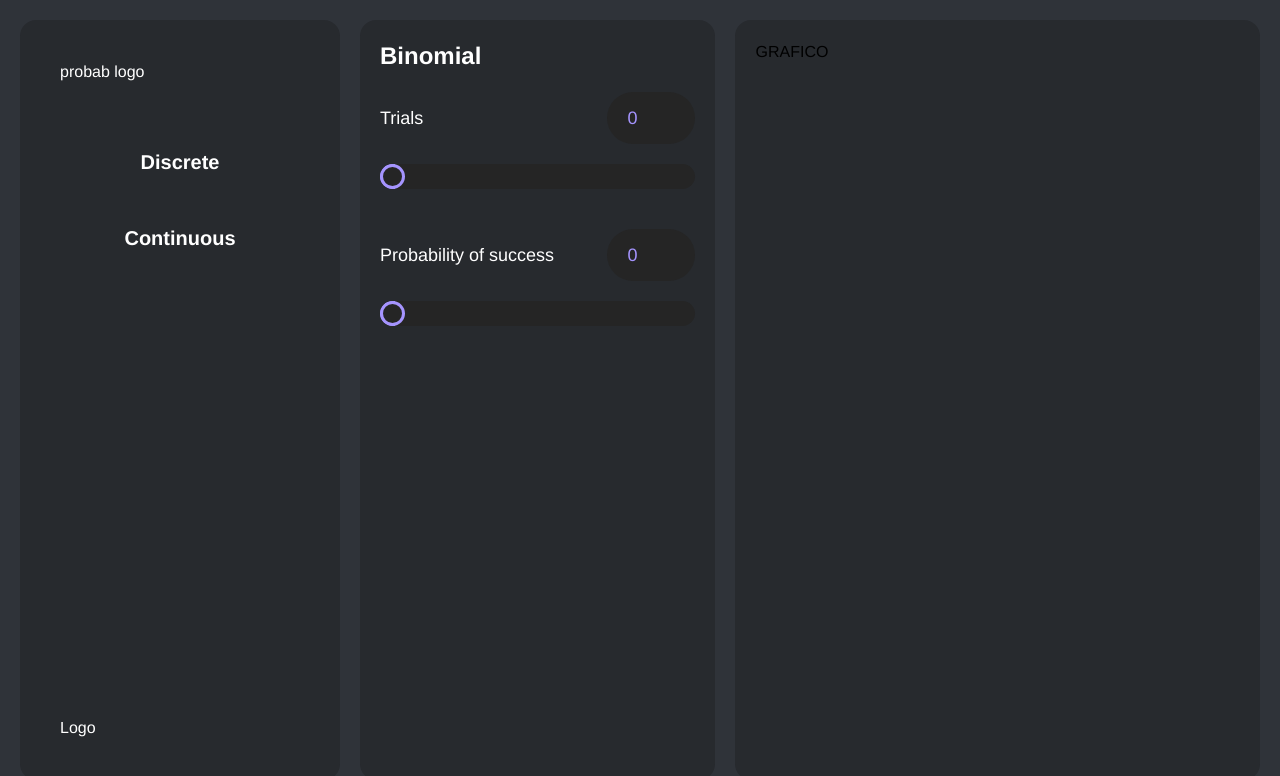
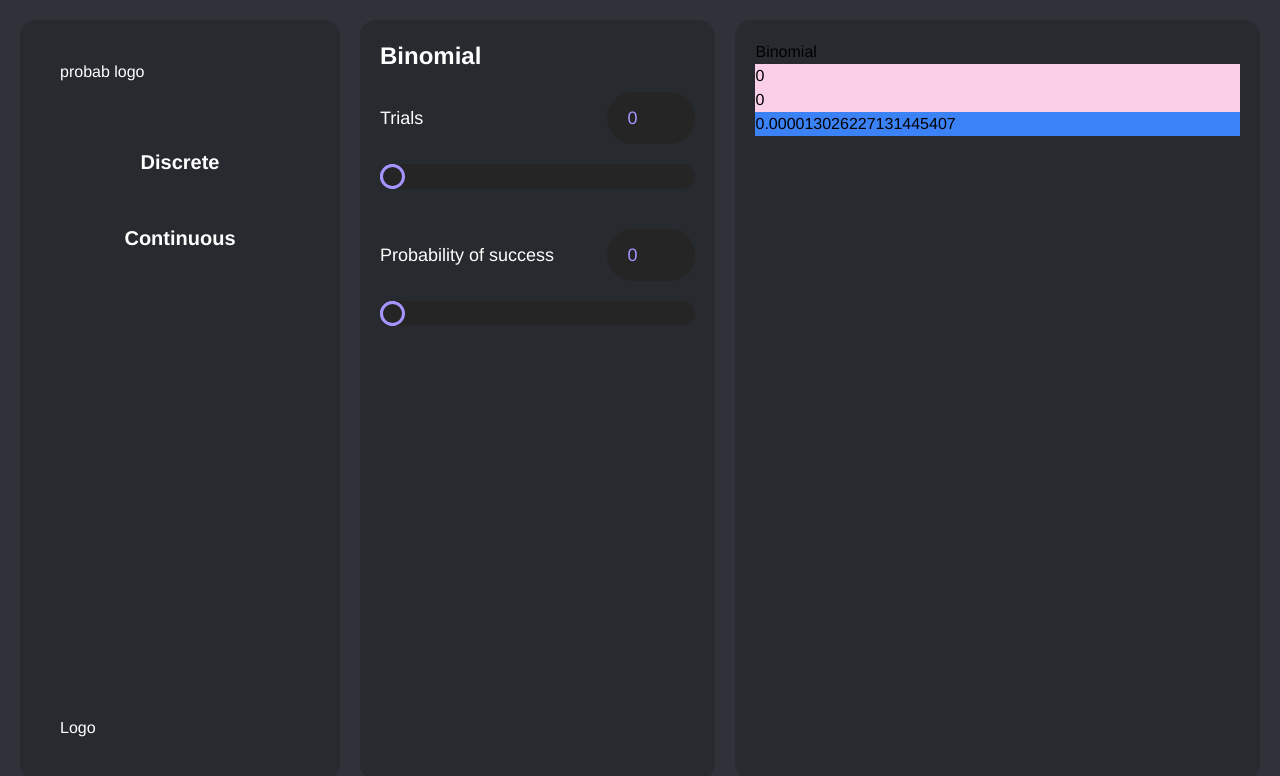
Before and after one commit to aBenve/probably, a Vue app: page /Binomial in a window 1280 px wide. Shown: the top 776 px of the page. Built offline with nearby package versions, Linux system fonts and the light colour scheme.

Commit message:
Interaction between inputs and the chart area is done. Vuex state started, only currentOption is there. Functions inside the objs work perfectly, just need to correct every P value.

```diff
--- a/package.json
+++ b/package.json
@@ -12,8 +12,10 @@
     "@fortawesome/free-solid-svg-icons": "^5.15.4",
     "@fortawesome/vue-fontawesome": "^3.0.0-5",
     "core-js": "^3.6.5",
+    "mathjs": "^10.0.2",
     "vue": "^3.0.0",
-    "vue-router": "^4.0.12"
+    "vue-router": "^4.0.12",
+    "vuex": "^4.0.2"
   },
   "devDependencies": {
     "@vue/cli-plugin-babel": "~4.5.0",
--- a/src/components/DoubleSlider.vue
+++ b/src/components/DoubleSlider.vue
@@ -20,6 +20,9 @@
         :top-add="secondTopAdd"
         :small-add="secondSmallAdd"
         :small-subs="secondSmallSubs"
+
+        @value-changed="reSendEvent"
+
     />
   </div>
 </template>
@@ -58,7 +61,11 @@ export default {
   components:{mySliderInput},
   methods:{
     updateValue(val){
-      this.maxSecondSlider = val
+      this.$emit('value-changed', [val.pop(), -1])
+      this.maxSecondSlider = val.pop()
+    },
+    reSendEvent(prop){
+      this.$emit('value-changed', [-1,prop.pop()] )
     }
   }
 }
--- /dev/null
+++ b/src/components/Graph.vue
@@ -0,0 +1,34 @@
+<template>
+  {{distribution.name}}
+  <div class="bg-pink-200" @click="test">
+    <div v-for="input in distribution.inputs" :key="input.label">
+      {{ input.value }}
+    </div>
+    <div class="bg-blue-500">
+      {{ distribution.P(100,0.7,50) }}
+    </div>
+  </div>
+</template>
+
+<script>
+import {mapGetters} from "vuex";
+
+export default {
+  name: "Graph",
+  computed: {
+
+    ...mapGetters({
+      distribution: 'getCurrentOption'
+    }),
+  },
+    methods:{
+    test: function (){
+      console.log(this.distribution)
+    }
+  },
+}
+</script>
+
+<style scoped>
+
+</style>
--- a/src/components/MySliderInput.vue
+++ b/src/components/MySliderInput.vue
@@ -68,7 +68,7 @@ export default {
 
   watch: {
     value: function() {
-      this.$emit("value-changed", this.value)
+      this.$emit("value-changed", [this.value.valueOf()])
     },
     maxValue: function (){
       if(this.value > this.maxValue)
--- a/src/components/sidebar/optionsInfo.js
+++ b/src/components/sidebar/optionsInfo.js
@@ -1,86 +1,172 @@
 
 //todo: we may add the E(x), v(x) as parameters too
+
+import {combinations} from 'mathjs'
 
 const userOptions = [
     {
         name: "Binomial",
+
+        mean:0,
+        variance:0,
+        sd:0,
+
+        P:(n, p, x) => {
+            return  combinations(n, x) * Math.pow(p, x) * Math.pow((1-p), (n - x))
+        },
+
         color:"#A594FE",
         accentColor:"#8067FE",
+
+
+
         type: "Discrete",
         related: false,
-        inputs: [{ label:"Trials", step:1}, {label:"Probability of success", step:0.001}],
+        inputs: [{ label:"Trials", step:1, value:0}, {label:"Probability of success", step:0.001, value:0}],
         description: "Lorem ipsum dolor sit amet. Et quod dolor ut eveniet autem sit quos quidem 33 illum magnam. Id galisum vero quo quidem galisum At nesciunt sapiente non blanditiis corrupti qui eligendi nemo. Eum nostrum repudiandae sed facere laudantium sit facilis asperiores?\n"
     },
     {
         name: "Geometric",
+
+        mean:0,
+        variance:0,
+        sd:0,
+
+        P:(n, p, x) => {
+            return  combinations(n, x) * Math.pow(p, x) * Math.pow((1-p), (n - x))
+        },
+
         color:"#F694FE",
         accentColor:"#F267FE",
         type: "Discrete",
         related: false,
-        inputs: [{label:"Probability of success", step:0.001}],
+        inputs: [{label:"Probability of success", step:0.001, value:0}],
         description: "Lorem ipsum dolor sit amet. Et quod dolor ut eveniet autem sit quos quidem 33 illum magnam. Id galisum vero quo quidem galisum At nesciunt sapiente non blanditiis corrupti qui eligendi nemo. Eum nostrum repudiandae sed facere laudantium sit facilis asperiores?\n"
     },
     {
         name: "Hypergeometric",
+
+        mean:0,
+        variance:0,
+        sd:0,
+
+        P:(n, p, x) => {
+            return  combinations(n, x) * Math.pow(p, x) * Math.pow((1-p), (n - x))
+        },
+
         color:"#FE9494",
         accentColor:"#FE6767",
         type: "Discrete",
         related: false,
-        inputs: [{label:"Sample size", step:1}, {label:"Total number of objects", step:1}, {label:"Amount of successes", step:1}],
+        inputs: [{label:"Sample size", step:1, value:0}, {label:"Total number of objects", step:1, value: 0}, {label:"Amount of successes", step:1, value: 0}],
         description: "Lorem ipsum dolor sit amet. Et quod dolor ut eveniet autem sit quos quidem 33 illum magnam. Id galisum vero quo quidem galisum At nesciunt sapiente non blanditiis corrupti qui eligendi nemo. Eum nostrum repudiandae sed facere laudantium sit facilis asperiores?\n"
     },
     {
         name: "Poisson",
+
+        mean:0,
+        variance:0,
+        sd:0,
+
+        P:(n, p, x) => {
+            return  combinations(n, x) * Math.pow(p, x) * Math.pow((1-p), (n - x))
+        },
+
         color:"#FEDA94",
         accentColor:"#FECB67",
         type: "Discrete",
         related: false,
-        inputs: [{label:"λ ratio", step: 1}],
+        inputs: [{label:"λ ratio", step: 1, value: 0}],
         description: "Lorem ipsum dolor sit amet. Et quod dolor ut eveniet autem sit quos quidem 33 illum magnam. Id galisum vero quo quidem galisum At nesciunt sapiente non blanditiis corrupti qui eligendi nemo. Eum nostrum repudiandae sed facere laudantium sit facilis asperiores?\n"
     },
     {
         name: "Uniform",
+
+        mean:0,
+        variance:0,
+        sd:0,
+
+        P:(n, p, x) => {
+            return  combinations(n, x) * Math.pow(p, x) * Math.pow((1-p), (n - x))
+        },
+
         color:"#A5EF9F",
         accentColor:"#85E97C",
         type: "Continuous",
         related: true,
-        inputs: [{label:"Population", step:1}, {label:"Positive cases", step: 1}],
+        inputs: [{label:"Population", step:1, value: 0}, {label:"Positive cases", step: 1, value: 0}],
         description: "Lorem ipsum dolor sit amet. Et quod dolor ut eveniet autem sit quos quidem 33 illum magnam. Id galisum vero quo quidem galisum At nesciunt sapiente non blanditiis corrupti qui eligendi nemo. Eum nostrum repudiandae sed facere laudantium sit facilis asperiores?\n"
     },
     {
         name: "Exponential",
+
+        mean:0,
+        variance:0,
+        sd:0,
+
+        P:(n, p, x) => {
+            return  combinations(n, x) * Math.pow(p, x) * Math.pow((1-p), (n - x))
+        },
+
         color:"#67B6FE",
         accentColor:"#67B6FE",
         type: "Continuous",
         related: false,
-        inputs: [{label:"λ ratio", step:1}],
+        inputs: [{label:"λ ratio", step:1, value: 0}],
         description: "Lorem ipsum dolor sit amet. Et quod dolor ut eveniet autem sit quos quidem 33 illum magnam. Id galisum vero quo quidem galisum At nesciunt sapiente non blanditiis corrupti qui eligendi nemo. Eum nostrum repudiandae sed facere laudantium sit facilis asperiores?\n"
     },
     {
         name: "Normal",
+
+        mean:0,
+        variance:0,
+        sd:0,
+
+        P:(n, p, x) => {
+            return  combinations(n, x) * Math.pow(p, x) * Math.pow((1-p), (n - x))
+        },
+
         color:"#84FEEB",
         accentColor:"#67FEE3",
         type: "Continuous",
         related: false,
-        inputs: [{label:"Mean μ", step:1}, {label:"Standard deviation σ", step: 1}],
+        inputs: [{label:"Mean μ", step:1, value: 0}, {label:"Standard deviation σ", step: 1, value: 0}],
         description: "Lorem ipsum dolor sit amet. Et quod dolor ut eveniet autem sit quos quidem 33 illum magnam. Id galisum vero quo quidem galisum At nesciunt sapiente non blanditiis corrupti qui eligendi nemo. Eum nostrum repudiandae sed facere laudantium sit facilis asperiores?\n"
     },
     {
         name: "Log-Normal",
+
+        mean:0,
+        variance:0,
+        sd:0,
+
+        P:(n, p, x) => {
+            return  combinations(n, x) * Math.pow(p, x) * Math.pow((1-p), (n - x))
+        },
+
         color:"#FCFE94",
         accentColor:"#FBFE67",
         type: "Continuous",
         related: false,
-        inputs: [{label:"Mean μ", step: 1}, {label:"Standard deviation σ", step: 1}],
+        inputs: [{label:"Mean μ", step: 1, value: 0}, {label:"Standard deviation σ", step: 1, value: 0}],
         description: "Lorem ipsum dolor sit amet. Et quod dolor ut eveniet autem sit quos quidem 33 illum magnam. Id galisum vero quo quidem galisum At nesciunt sapiente non blanditiis corrupti qui eligendi nemo. Eum nostrum repudiandae sed facere laudantium sit facilis asperiores?\n"
     },
     {
         name: "t",
+
+        mean:0,
+        variance:0,
+        sd:0,
+
+        P:(n, p, x) => {
+            return  combinations(n, x) * Math.pow(p, x) * Math.pow((1-p), (n - x))
+        },
+
         color:"#FE94D4",
         accentColor:"#FE67C2",
         type: "Continuous",
         related: false,
-        inputs: [{label:"Degrees of freedom", step: 1}],
+        inputs: [{label:"Degrees of freedom", step: 1, value: 0}],
         description: "Lorem ipsum dolor sit amet. Et quod dolor ut eveniet autem sit quos quidem 33 illum magnam. Id galisum vero quo quidem galisum At nesciunt sapiente non blanditiis corrupti qui eligendi nemo. Eum nostrum repudiandae sed facere laudantium sit facilis asperiores?\n"
     },
 ]
--- a/src/main.js
+++ b/src/main.js
@@ -1,6 +1,7 @@
 import { createApp } from 'vue'
 import App from './App.vue'
 import router from "./router/router";
+import store from './store'
 
 import icons from './FAicons'
 import { library } from '@fortawesome/fontawesome-svg-core'
@@ -12,5 +13,6 @@ library.add({...icons})
 
 createApp(App)
     .use(router)
+    .use(store)
     .component('fa',FontAwesomeIcon)
     .mount('#app')
--- /dev/null
+++ b/src/store/index.js
@@ -0,0 +1,28 @@
+import {createStore} from 'vuex'
+
+const store = createStore({
+    state() {
+        return{
+            currentOption: undefined,
+        }
+    },
+    mutations:{
+        setCurrentOption(state, option){
+            state.currentOption = option
+        },
+        updateInputs(state, newValues){
+            for(let i = 0 ; i < newValues.length ; i++)
+                if(newValues[i] !== -1)
+                state.currentOption.inputs[i].value = newValues[i]
+        }
+    },
+    actions:{},
+    getters:{
+        getCurrentOption(state){
+            return state.currentOption
+        },
+    },
+    modules:{}
+})
+
+export default store
--- a/src/views/WorkingOption.vue
+++ b/src/views/WorkingOption.vue
@@ -1,27 +1,69 @@
 <template>
   <div class="w-full flex flex-col lg:flex-row">
-    <DataArea :distribution="distribution"/>
-    <div class="rounded-2xl graph p-5  w-full w-full">GRAFICO</div>
+    <DataArea :distribution="clearInputsData" @value-changed="this.updateInputs"/>
+    <div class="rounded-2xl graph p-5  w-full w-full">
+      <Graph :distribution="clearInputsData" />
+    </div>
   </div>
 </template>
 
 <script>
 import DataArea from "../components/DataArea";
 import optionsInfo from "../components/sidebar/optionsInfo";
+import Graph from "../components/Graph";
 
+import { mapMutations, mapGetters } from 'vuex'
 
 export default {
   name: "WorkingOption",
-  components: {DataArea},
-  data:() => ({
-  }),
+  components: {Graph, DataArea},
 
   computed: {
-    distribution: function (){
+
+    ...mapGetters([
+        'getCurrentOption',
+    ]),
+
+    distribution: function(){
+      let op = optionsInfo.filter(obj => obj.name === this.$route.params.id).pop()
+      console.log(op)
+      this.setCurrentOption(op)
+      return this.getCurrentOption
+    },
+
+    clearInputsData: function (){
+      let clear = []
+      for(let i = 0 ; i < this.distribution.inputs.length ; i++)
+        clear[i] = 0
+      this.updateInputs(clear)
+
+      return this.distribution
+
+    }
+  },
+
+  methods:{
+    ...mapMutations([
+       'setCurrentOption',
+       'updateInputs'
+    ]),
+  /*
+    updateInputs: function (x){
+      for(let i = 0 ; i < x.length ; i++ ){
+        if(x[i] !== -1)
+          this.distribution.inputs[i].value = x[i]
+      }
+      console.log(this.distribution)
+    },
+*/
+  }
+/*
+  computed: {
+    distribution: function () {
       return optionsInfo.filter(obj => obj.name === this.$route.params.id).pop()
     },
-  }
-
+  },
+ */
 }
 </script>
 
```
Also changed, not shown: src/components/DataArea.vue (+15 -2 lines), 1 other file (tests, documents, lock files or other folders).
